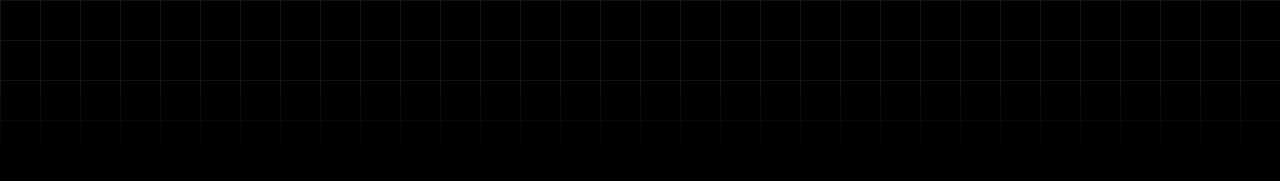
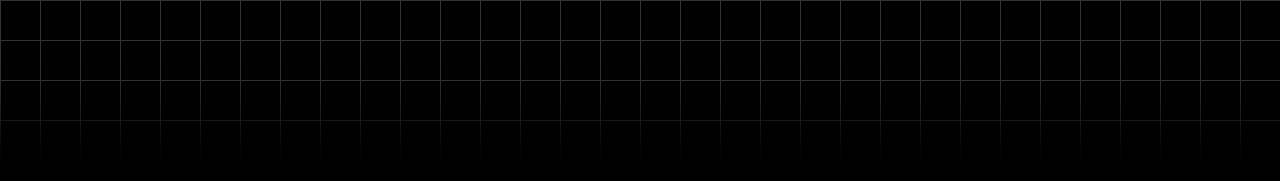
Before and after one commit to MatySeitour/que-me-estan-cobrando, a Next.js app: page / in a window 1280 px wide. Shown: the top 181 px of the page. Built offline with nearby package versions, Linux system fonts and the light colour scheme.

Commit message:
fix color lines

```diff
--- a/tailwind.config.js
+++ b/tailwind.config.js
@@ -11,7 +11,7 @@ module.exports = {
         'gradient-radial': 'radial-gradient(var(--tw-gradient-stops))',
         'gradient-conic':
           'conic-gradient(from 180deg at 50% 50%, var(--tw-gradient-stops))',
-        'home': 'linear-gradient(#141414 .7px, transparent .7px),linear-gradient(to right, #141414 .7px, #000000 .7px)',
+        'home': 'linear-gradient(#353536 .05rem, transparent .05rem),linear-gradient(to right, #353536 .05rem, #000000 .05rem)',
 
       },
       keyframes: {
```
